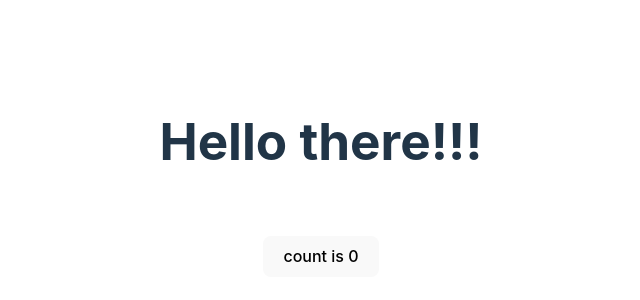
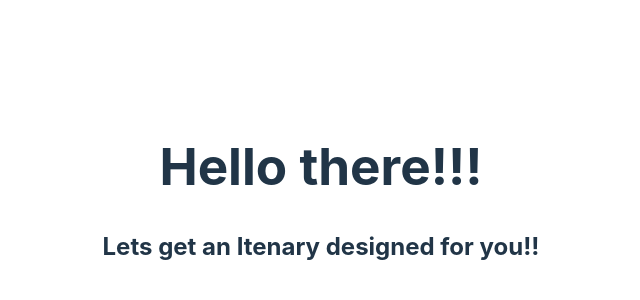
Before and after one commit to shweta943/trip-planner, a React (Vite) app: page / in a window 1280 px wide. Shown: the part 206-506 px from the top of the page, without its empty margins (319-959 px from the left). Built offline with nearby package versions, Linux system fonts and the light colour scheme.

Commit message:
Initialize firebase

```diff
--- a/package.json
+++ b/package.json
@@ -14,6 +14,7 @@
     "@emotion/styled": "^11.14.0",
     "@mui/icons-material": "^6.4.4",
     "@mui/material": "^6.4.4",
+    "firebase": "^11.3.1",
     "react": "^19.0.0",
     "react-dom": "^19.0.0"
   },
--- a/src/App.jsx
+++ b/src/App.jsx
@@ -3,16 +3,12 @@ import { useState } from 'react'
 import './App.css'
 
 function App() {
-  const [count, setCount] = useState(0)
+  // const [count, setCount] = useState(0)
 
   return (
     <>
       <h1>Hello there!!!</h1>
-      <div className="card">
-        <button onClick={() => setCount((count) => count + 1)}>
-          count is {count}
-        </button>
-      </div>
+      <h2>Lets get an Itenary designed for you!!</h2>
     </>
   )
 }
```
Also changed, not shown: src/config/firebase.js (added, +17 -0 lines), src/components/LoginForm.jsx (added), 2 other files (tests, documents, lock files or other folders).
